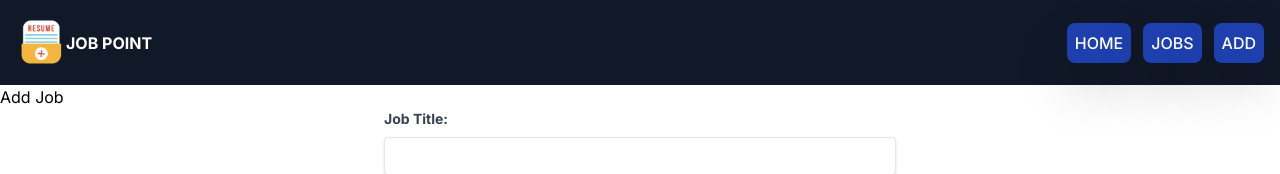
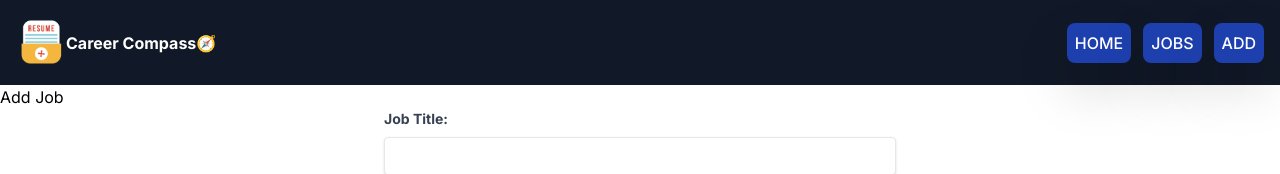
Before and after one commit to anupam1411/job-junction-central, a Next.js app: page /addJob in a window 1280 px wide. Shown: the top 174 px of the page. Built offline with nearby package versions, Linux system fonts and the light colour scheme.

Commit message:
some changes before deployment on vercel

```diff
--- a/components/Navbar.jsx
+++ b/components/Navbar.jsx
@@ -15,7 +15,7 @@ function Navbar() {
               width={50}
               className="rounded-md"
             />
-            <div>JOB POINT</div>
+            <div>Career Compass🧭</div>
           </div>
         </Link>
       </div>
```
Also changed, not shown: app/addJob/page.js (+0 -93 lines).
